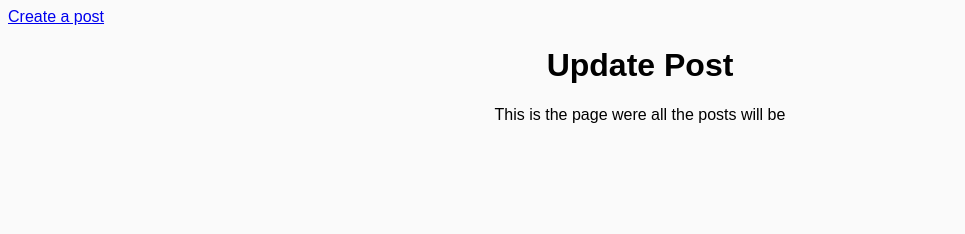
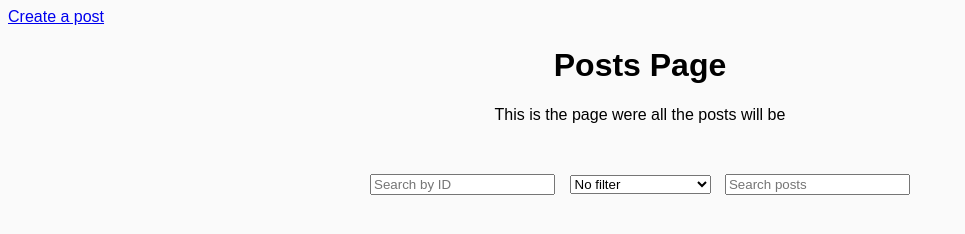
Before and after one commit to Mariuskvaal/Noroff-social-media, a website: page posts/index.html in a window 1280 px wide. Shown: the whole page, without its empty margins (0-965 px from the left). Drawn offline with Linux system fonts and the light colour scheme; no server answers.

Commit message:
fixing the posts html page

```diff
--- a/posts/index.html
+++ b/posts/index.html
@@ -30,11 +30,32 @@
     <main>
       <div class="titleAndFilterSection">
         <div class="title.and.parag">
-          <h1> Update Post </h1>
+          <h1>Posts Page</h1>
           <a> This is the page were all the posts will be </a>
         </div>
 
+        <div class="filter.and.search">
+          <!-- Input field for search -->
+          <input type="text" id="idInput" placeholder="Search by ID" />
 
+          <select id="filterSelect">
+            <option value="">No filter</option>
+            <option value="image">Posts with images</option>
+            <option value="body">Posts with body text</option>
+          </select>
+
+          <!-- Input field for search -->
+          <input type="text" id="filterInput" placeholder="Search posts" />
+        </div>
+      </div>
+
+      <div class="container.for.posts">
+        <div class="wrapper.for.posts">
+          <!-- Container for posts -->
+          <div class="postsContainer.css" id="postsContainer">
+            <!-- Posts will be inserted here -->
+          </div>
+        </div>
       </div>
     </main>
   </body>
```
